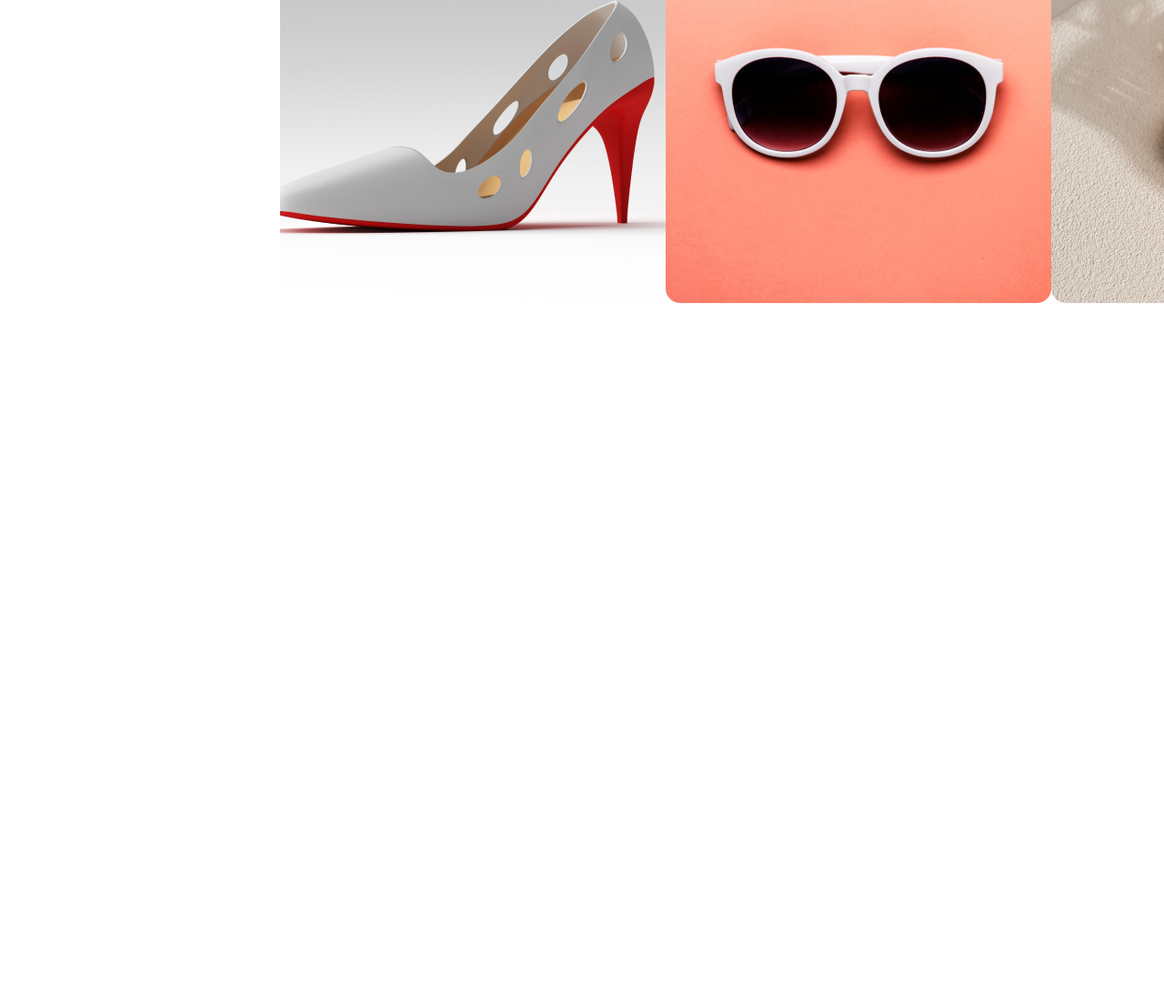
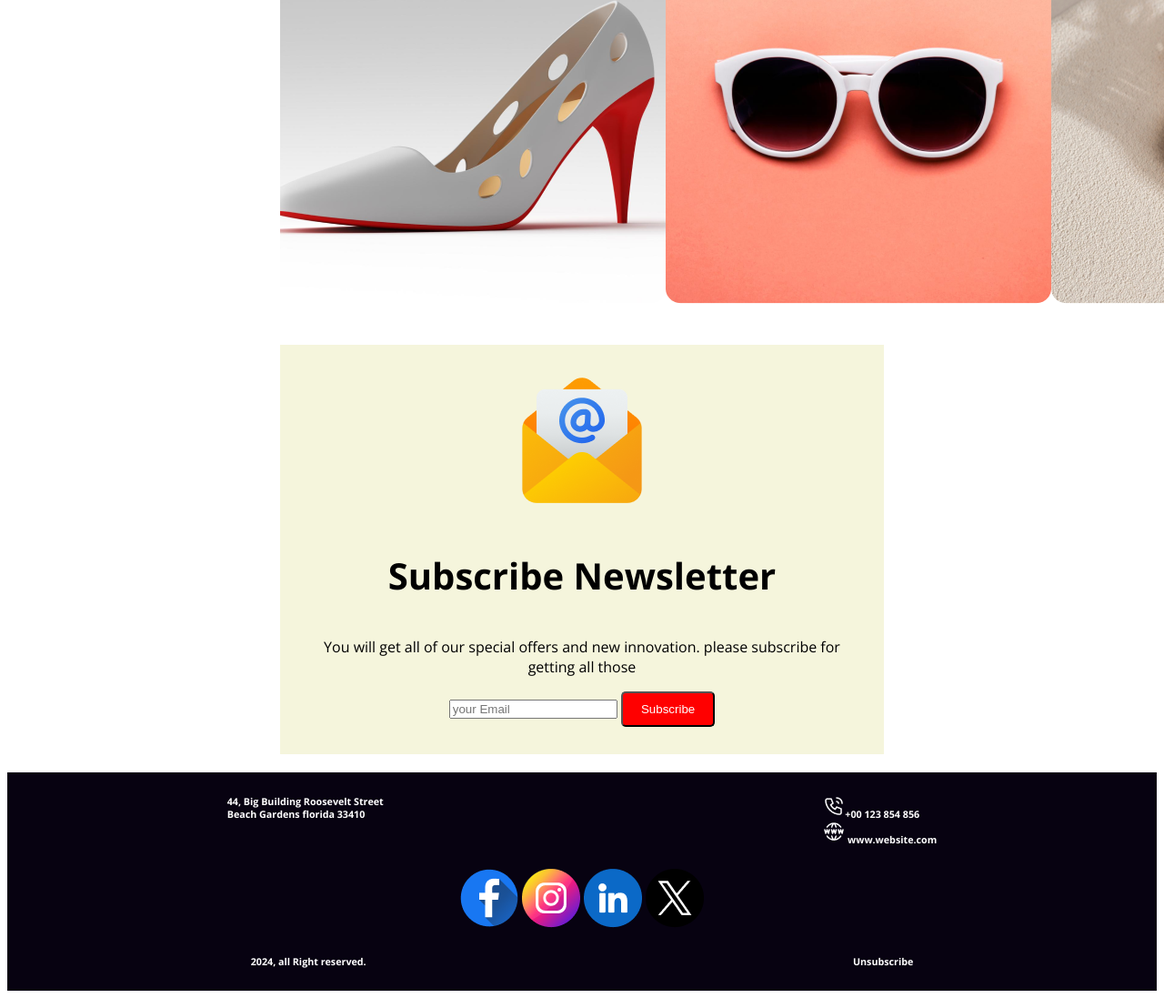
Before and after one commit to SMShakhawat/new-year-assignment, a plain HTML site: page index.html in a window 1280 px wide. Shown: the part 2881-3978 px from the top of the page at 91% size. Before the commit the page ends 3248 px from the top, so only its background shows below. Drawn offline with nearby package versions, Linux system fonts and the light colour scheme.

Commit message:
Footer section added

```diff
--- a/index.html
+++ b/index.html
@@ -60,6 +60,33 @@
             </div>
         </div>
     </div>
+    <div class="newslatter">
+        <img src="/resources/Group 61.png" alt="">
+       <h3 id="subscribe">Subscribe Newsletter</h3>
+       <p>You will get all of our special offers and new innovation. please subscribe for getting all those</p>
+       <input type="email" placeholder="your Email" name="" id="">
+       <button>Subscribe</button>
+    </div>
+
+    <footer>
+        <div class="footer-contact">
+            <div>
+                <h6>44, Big Building Roosevelt Street <br> Beach Gardens florida 33410</h6>
+            </div>
+            <h6><img src="/resources/Call.png" alt="">+00 123 854 856 <br> <img src="/resources/Website.png" alt=""> www.website.com</h6>
+        </div>
+        <span></span>
+        <div class="social">
+            <img src="/resources/Facebook.png" alt="">
+            <img src="/resources/Instagram.png" alt="">
+            <img src="/resources/Linkedin.png" alt="">
+            <img src="/resources/Twitter.png" alt="">
+        </div>
+        <div class="reserve">
+            <div><h6>2024, all Right reserved.</h6></div>
+            <div><h6>Unsubscribe</h6></div>
+        </div>
+    </footer>
 
 </body>
 </html>
--- a/styles/style.css
+++ b/styles/style.css
@@ -51,6 +51,7 @@ h1{
     font-weight: bold;
 }
 
+/* Midnight party section css */
 .party {
     background-image: url(/resources/Vectorrr.png);
     background-repeat: no-repeat;
@@ -59,7 +60,6 @@ h1{
     justify-content: space-around;
 }
 
-/* Midnight party section css */
 .party-spec{
     padding-top: 60px;
     padding-left: 300px;
@@ -99,3 +99,34 @@ h1{
     justify-content: space-around;
     padding-top: 20px;
 }
+/* news letter section css */
+.newslatter{
+    margin: 20px 300px;
+    padding: 30px 30px;
+    background-color: beige;
+    text-align: center;
+}
+#subscribe{
+    font-size: 40px;
+}
+/* footer css */
+footer{
+    background-color: #070211;
+}
+.footer-contact{
+    color: #FFFFFF;
+    display: flex;
+    justify-content: space-around;
+}
+span{
+    background-color: blanchedalmond;
+    border: 2px 10pc solid gray;
+}
+.social{
+    text-align: center;
+}
+.reserve{
+    display: flex;
+    justify-content: space-around;
+    color: #FFFFFF;
+}
```
